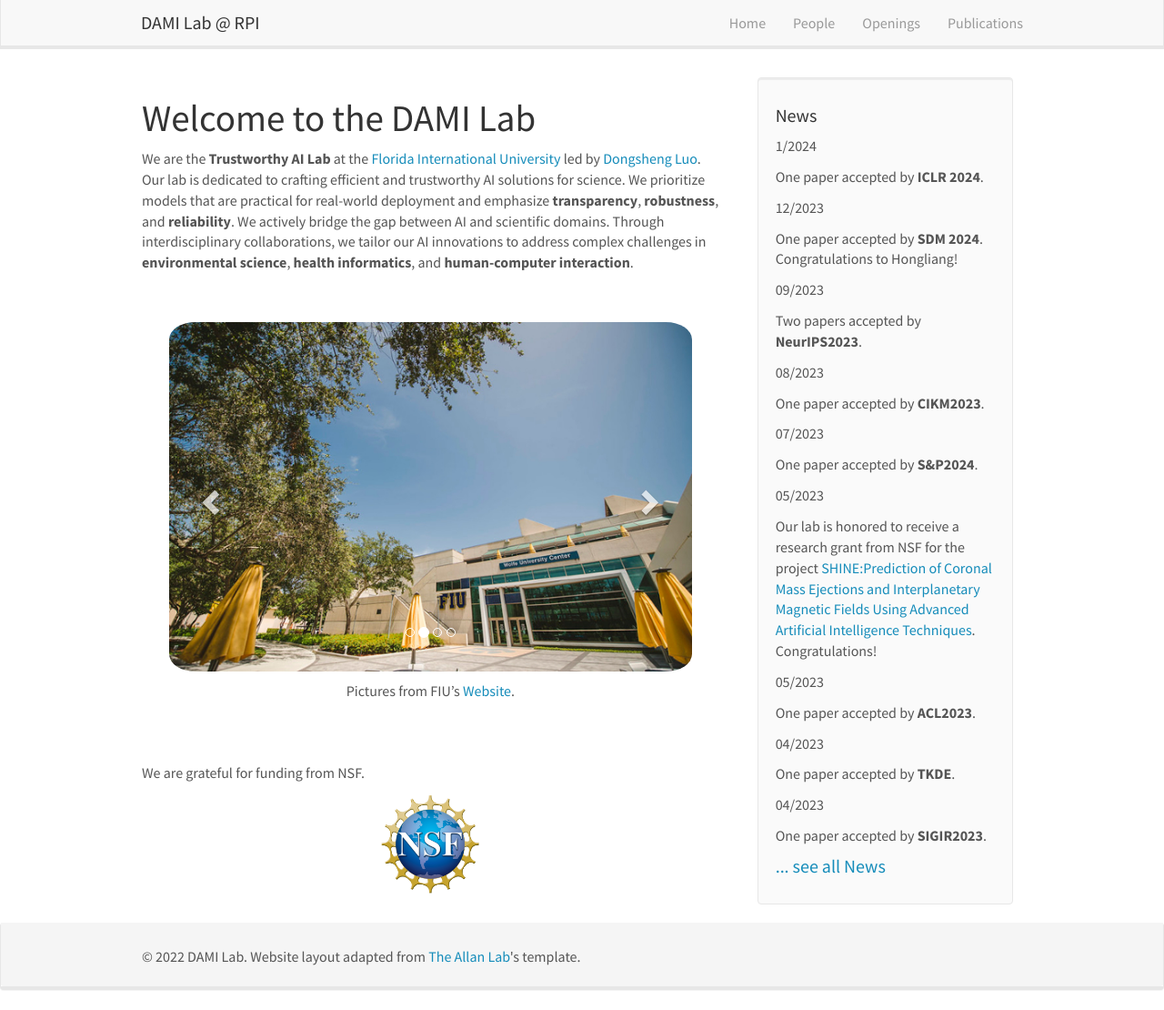
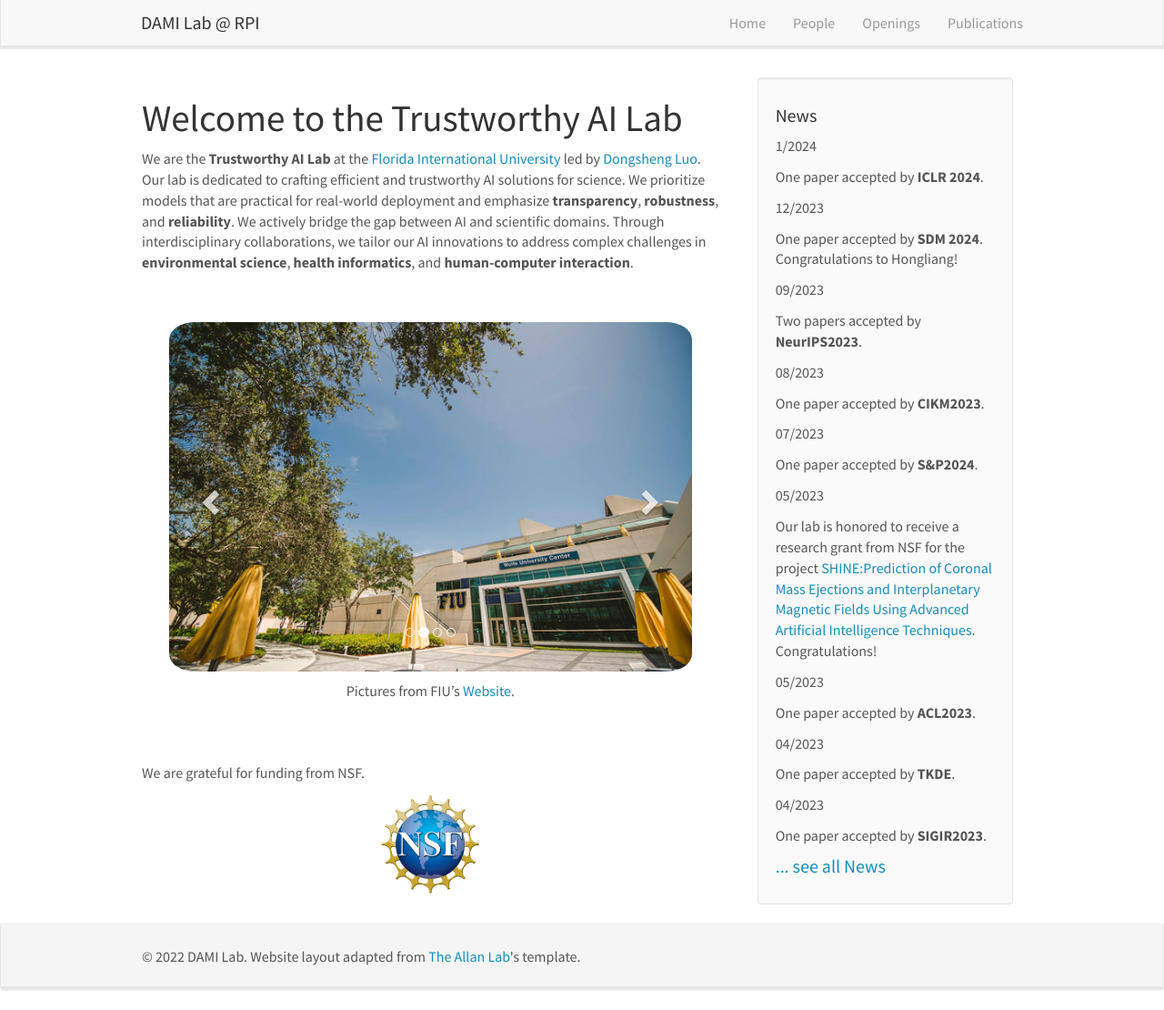
Before and after one commit to trustai4s-lab/trustai4s-lab.github.io, a Jekyll site: the page built from _pages/home.md, in a window 1280 px wide and 1110 px high. Shown: the whole window at 91% size. Built offline with Jekyll 4.4.1, drawn with Linux system fonts in a browser that asks for light colours; nearby versions of some CDN libraries.

Commit message:
Update homelay.html

```diff
--- a/_layouts/homelay.html
+++ b/_layouts/homelay.html
@@ -3,7 +3,7 @@
 ---
 
   <div id="homeid" class="col-sm-8">
-        <h1>Welcome to the DAMI Lab</h1>
+        <h1>Welcome to the Trustworthy AI Lab</h1>
 
 	{{ content }}
   </div>
```
